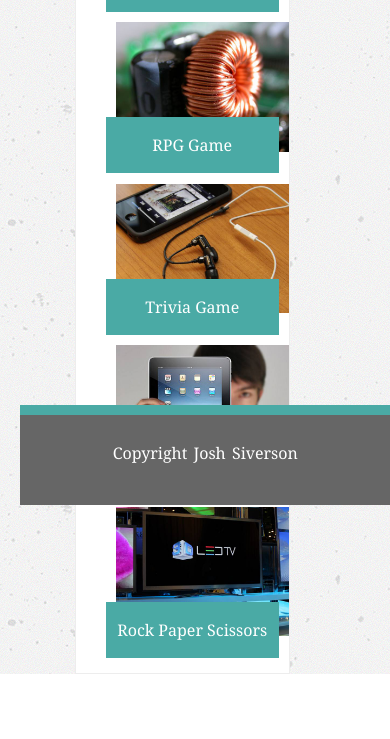
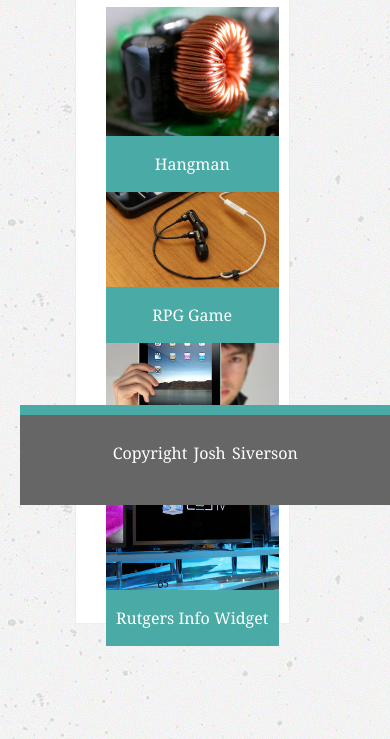
Before and after one commit to siverson90/Responsive-Portfolio, a plain HTML site: page portfolio.html in a window 390 px wide. Shown: the part 339-1078 px from the top of the page. Before the commit the page ends 1013 px from the top, so only its background shows below. Drawn offline with Linux system fonts and the light colour scheme.

Commit message:
980 portfolio.html complete

```diff
--- a/assets/css/style.css
+++ b/assets/css/style.css
@@ -294,11 +294,22 @@ li a:hover{
 
   .img-container{
     width: 100%;
-    max-height: 150px;
+    max-width: 486px;
+    padding-right: auto;
+    padding-left: auto;
+    display: block;
+    clear: both;
+    position: relative;
   }
 
   .gallery{
-    margin: 5px 10px;
+    width: 100%;
+  }
+
+  .banner{
+    position: absolute;
+    top: 280px;
+    z-index: 1;
   }
 }
 
--- a/portfolio.html
+++ b/portfolio.html
@@ -36,19 +36,19 @@
       <h2>Portfolio</h2>
       <hr class="hr-left">
         <!-- Image 1 -->
-        <div class="img-container clearfix">
+        <div class="img-container">
           <img class="gallery" src="assets/images/big_headphones.jpg" alt="image 1">
           <div class="banner">Hangman
           </div>
         </div>
         <!-- Image 2 -->
-        <div class="img-container clearfix">
+        <div class="img-container">
           <img class="gallery" src="assets/images/copper.jpg" alt="image 2">
           <div class="banner">RPG Game
           </div>
         </div>
         <!-- Image 3 -->
-        <div class="img-container clearfix">
+        <div class="img-container">
           <img class="gallery" src="assets/images/headphones.jpg" alt="image 3">
           <div class="banner">
             Trivia Game
@@ -56,7 +56,7 @@
         </div>
         <!-- Image 4 -->
         <div>
-        <div class="img-container clearfix">
+        <div class="img-container">
             <img class="gallery" src="assets/images/ipad.jpg" alt="image 4">
             <div class="banner">
            Rutgers Info Widget
@@ -64,7 +64,7 @@
         </div>
         <!-- Image 5 -->
         <div>
-        <div class="img-container clearfix">
+        <div class="img-container">
             <img class="gallery" src="assets/images/tv_screen.jpg" alt="image 5">
             <div class="banner">
             Rock Paper Scissors
```
Lines whose indentation alone changed are shown as unchanged.
